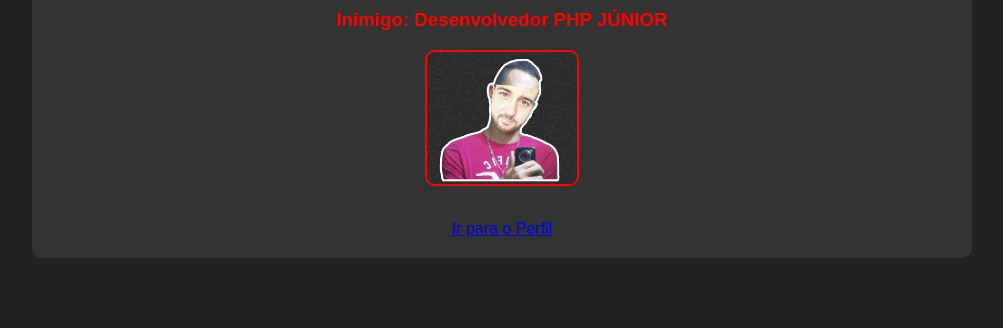
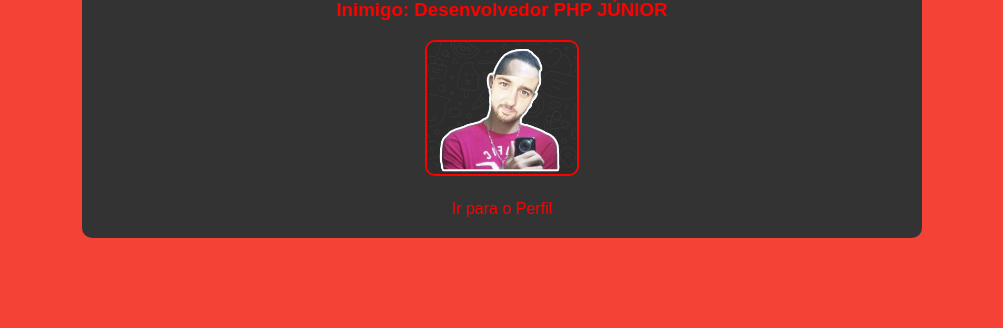
Before and after one commit to Jooivys/Porjeto_PHP, a PHP site: page /batalha.php in a window 1280 px wide. Shown: the part 472-800 px from the top of the page, without its empty margins (138-1141 px from the left). Run offline with PHP 8.4, Linux system fonts and the light colour scheme; the visitor is signed in with stand-in values (Sample User, id 1).

Commit message:
Uptade CSS
Ian tentou commitar, mas deu conflito na hora do merge

```diff
--- a/Code Knight/style.css
+++ b/Code Knight/style.css
@@ -1,36 +1,69 @@
-/* Estilo geral da página */
+/* Estilo geral */
 body {
     font-family: Arial, sans-serif;
-    background-color: #222;
+    margin: 0;
+    padding: 0;
     color: white;
-    text-align: center;
 }
 
+/* Resultado da batalha */
+body.ganhou {
+    background-color: #26c92b;
+    /* Verde */
+}
+
+body.perdeu {
+    background-color: #f44336;
+    /* Vermelho */
+}
+
+body.empatou {
+    background-color: #222;
+    /* Preto */
+}
+
+.login {
+    min-height: 100%;
+    background:
+        linear-gradient(rgba(255, 0, 0, 1) 0%, rgba(255, 154, 0, 1) 10%, rgba(208, 222, 33, 1) 20%, rgba(79, 220, 74, 1) 30%, rgba(63, 218, 216, 1) 40%, rgba(47, 201, 226, 1) 50%, rgba(28, 127, 238, 1) 60%, rgba(95, 21, 242, 1) 70%, rgba(186, 12, 248, 1) 80%, rgba(251, 7, 217, 1) 90%, rgba(255, 0, 0, 1) 100%) 0 0/100% 200%;
+    animation: a 2s linear infinite;
+}
+
+@keyframes a {
+    to {
+        background-position: 0 -200%
+    }
+}
+
+
 .container {
-    max-width: 900px;
+    max-width: 800px;
     margin: 50px auto;
     padding: 20px;
+    text-align: center;
     background-color: #333;
     border-radius: 10px;
-}
-
-h1 {
     color: red;
 }
 
-/* Estilos para as imagens */
-.imagem-classe, .imagem-inimigo {
-    margin-top: 20px;
-    margin-bottom: 30px;
+h1,
+p {
+    color: white;
 }
 
-.imagem-personagem {
+a {
+    color: red;
+    text-decoration: none;
+}
+
+.imagem-classe,
+.imagem-inimigo {
+    margin: 20px 0;
+}
+
+img {
     width: 150px;
     height: auto;
+    border: 2px solid red;
     border-radius: 10px;
-    border: 2px solid red;
 }
-
-h3 {
-    color: red;
-}
```
